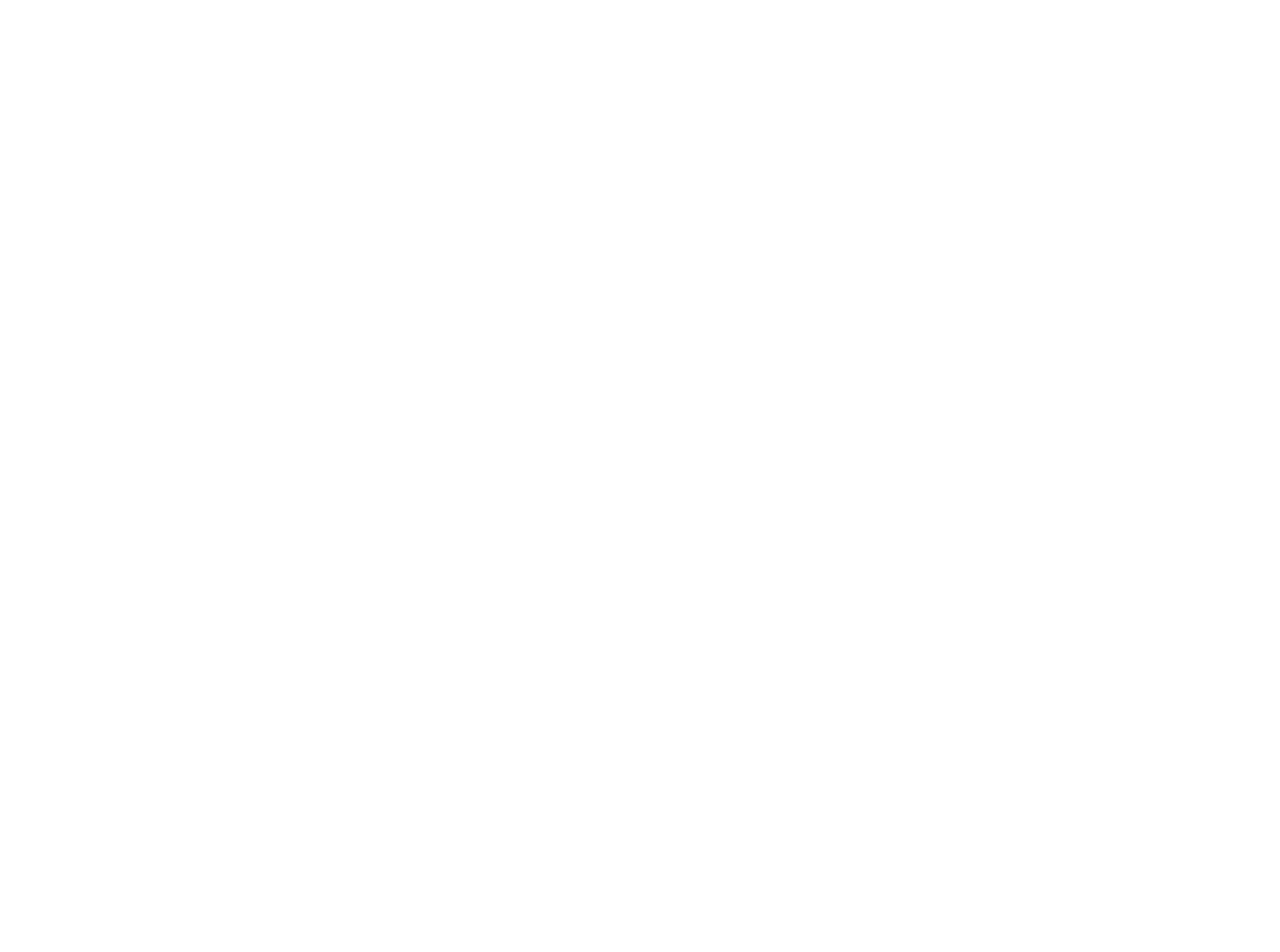
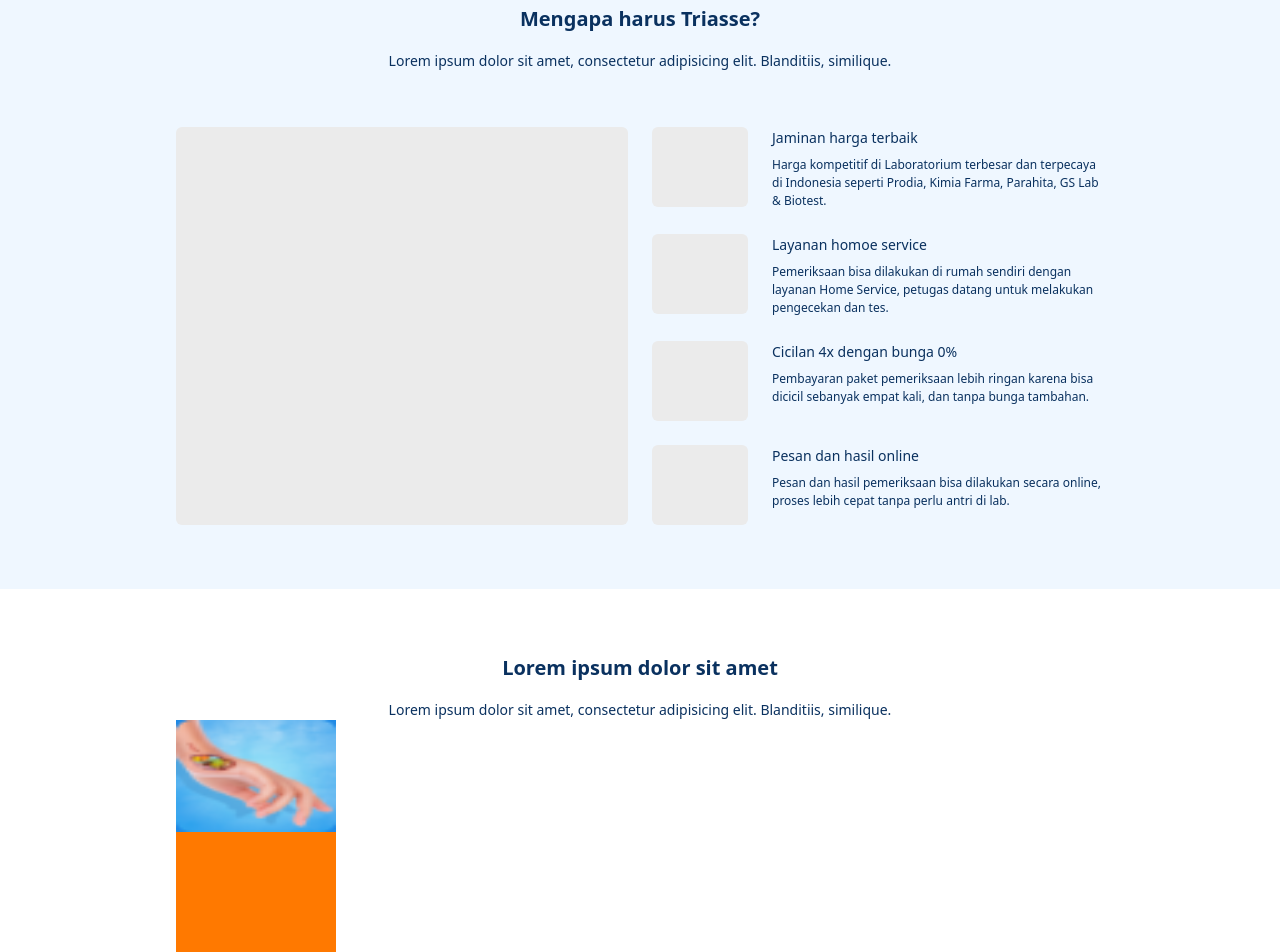
Before and after one commit to Tito-Rollis/triasse-app, a Next.js app: page / in a window 1280 px wide. Shown: the part 860-1812 px from the top of the page. Before the commit the page ends 800 px from the top, so only its background shows below. Built offline with nearby package versions, Linux system fonts and the light colour scheme.

Commit message:
content Why section done

```diff
--- a/components/headerComponent/headerComponent.js
+++ b/components/headerComponent/headerComponent.js
@@ -12,7 +12,7 @@
                         width="15.833"
                         height="16.225"
                     />
-                    <p className="lg:text-pLarge text-p text-grey-300">
+                    <p className="lg:text-pLarge text-p text-grey-400">
                         Senin - Jumat &#40;09.00 - 18.00 WIB &#41;
                     </p>
                 </div>
@@ -23,7 +23,7 @@
                         width="22.007"
                         height="15.656"
                     />
-                    <p className="lg:text-pLarge text-p text-grey-300">
+                    <p className="lg:text-pLarge text-p text-grey-400">
                         +62811 1122 015
                     </p>
                 </div>
@@ -34,7 +34,7 @@
                         width="19.239"
                         height="13.158"
                     />
-                    <p className="lg:text-pLarge text-p text-grey-300">
+                    <p className="lg:text-pLarge text-p text-grey-400">
                         cs@triasse.com
                     </p>
                 </div>
--- a/pages/index.js
+++ b/pages/index.js
@@ -6,6 +6,25 @@
 import OverlayComponent from '../components/overlayComponent/overlayComponent';
 import InputFindLabComponent from '../components/inputFindLabComponent/inputFindLabComponent';
 import styles from '../styles/Home.module.css';
+
+const DATA = [
+    {
+        title: 'Jaminan harga terbaik',
+        text: 'Harga kompetitif di Laboratorium terbesar dan terpecaya di Indonesia seperti Prodia, Kimia Farma, Parahita, GS Lab & Biotest.',
+    },
+    {
+        title: 'Layanan homoe service',
+        text: 'Pemeriksaan bisa dilakukan di rumah sendiri dengan layanan Home Service, petugas datang untuk melakukan pengecekan dan tes.',
+    },
+    {
+        title: 'Cicilan 4x dengan bunga 0%',
+        text: 'Pembayaran paket pemeriksaan lebih ringan karena bisa dicicil sebanyak empat kali, dan tanpa bunga tambahan.',
+    },
+    {
+        title: 'Pesan dan hasil online',
+        text: 'Pesan dan hasil pemeriksaan bisa dilakukan secara online, proses lebih cepat tanpa perlu antri di lab.',
+    },
+];
 
 export default function Home() {
     let { val } = useContext(NavbarContext);
@@ -16,6 +35,7 @@
     }, [val]);
     return (
         <LayoutComponent>
+            <div className="h-screen">
                 <OverlayComponent display={flex} />
                 <HeaderComponent />
                 <div className="w-screen relative ">
@@ -27,7 +47,7 @@
                             alt="banner"
                         />
                     </div>
-                <div className="absolute flex flex-col left-10 right-10 top-3/4 mx-20 shadow-lg ">
+                    <div className="absolute flex flex-col left-10 right-10 top-3/4  shadow-lg ">
                         {/* 1st HEADER */}
                         <div className="w-full bg-whiteBlue px-6 md:px-14 rounded-sm  grid grid-cols-2 grid-rows-2 md:grid-rows-1 ">
                             <div className="flex flex-col col-span-2 md:col-span-1  self-center py-2 gap-y-2">
@@ -92,8 +112,70 @@
                                 </div>
                             </div>
                             <button className="bg-orange md:justify-self-end h-9 self-center md:self-end py-2 px-9 ">
-                            <p className="text-subTitle text-white">Cari lab</p>
+                                <p className="text-subTitle text-white">
+                                    Cari lab
+                                </p>
                             </button>
+                        </div>
+                    </div>
+                </div>
+            </div>
+            {/* CONTENT */}
+            {/* WHY SECTION */}
+            <div className="w-full bg-whiteBlue h-full py-16 lg:px-44 px-10">
+                <h1 className="text-titleLarge text-blue-200 font-bold text-center ">
+                    Mengapa harus Triasse?
+                </h1>
+                <p className="text-center text-blue-200 text-subTitle mt-4">
+                    Lorem ipsum dolor sit amet, consectetur adipisicing elit.
+                    Blanditiis, similique.
+                </p>
+                <div className="w-full gap-x-6  grid  grid-cols-2 grid-rows-2 mt-14 gap-y-6 md:gap-y-0">
+                    {/* LEFT SIDE */}
+                    <div className="bg-grey-300 rounded-md col-span-2 row-span-1 md:col-span-1 md:row-span-2 "></div>
+                    {/* RIGHT SIDE */}
+                    <div className=" flex gap-y-6 flex-col col-span-2 md:col-span-1 md:row-span-2">
+                        {DATA.map((data, index) => {
+                            return (
+                                <div
+                                    key={index}
+                                    className="flex flex-1 gap-x-6"
+                                >
+                                    <div className=" bg-grey-300 rounded-md w-24 h-20"></div>
+                                    <div className="flex flex-1 w-4/5 flex-col">
+                                        <h1 className="text-subTitle font-medium text-blue-200">
+                                            {data.title}
+                                        </h1>
+                                        <p className="text-pLarge text-blue-200 mt-2">
+                                            {data.text}
+                                        </p>
+                                    </div>
+                                </div>
+                            );
+                        })}
+                    </div>
+                </div>
+            </div>
+            {/* LOREM SECTION */}
+            <div className="w-full py-16 lg:px-44 px-10">
+                <h1 className="text-titleLarge text-blue-200 font-bold text-center ">
+                    Lorem ipsum dolor sit amet
+                </h1>
+                <p className="text-center text-blue-200 text-subTitle mt-4">
+                    Lorem ipsum dolor sit amet, consectetur adipisicing elit.
+                    Blanditiis, similique.
+                </p>
+                {/* CARDS */}
+                <div>
+                    <div className="w-40 h-60 bg-orange rounded-md">
+                        <div className="w-full h-28 bg-blue-100 relative">
+                            <Image
+                                src="/img/img-example-big-2.png"
+                                alt="Example"
+                                layout="fill"
+                                objectFit="fill"
+                            />
+                        </div>
                     </div>
                 </div>
             </div>
--- a/tailwind.config.js
+++ b/tailwind.config.js
@@ -6,7 +6,12 @@
     theme: {
         colors: {
             white: '#FFF',
-            grey: { 100: '#F6FBFF', 200: '#F4F6F7', 300: '#686B7F' },
+            grey: {
+                100: '#F6FBFF',
+                200: '#F4F6F7',
+                300: '#EBEBEB',
+                400: '#686B7F',
+            },
             whiteBlue: '#EFF7FF',
             blue: { 100: '#208AE5', 200: '#0A315F' },
             orange: '#FF7900',
```
Lines whose indentation alone changed are shown as unchanged.
